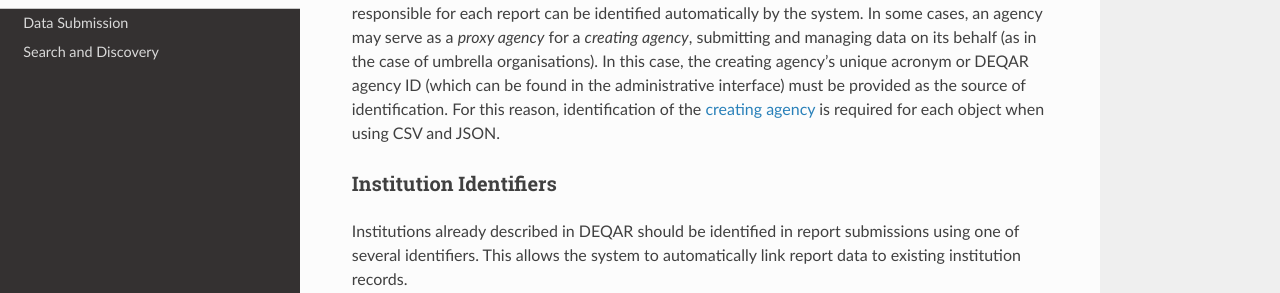
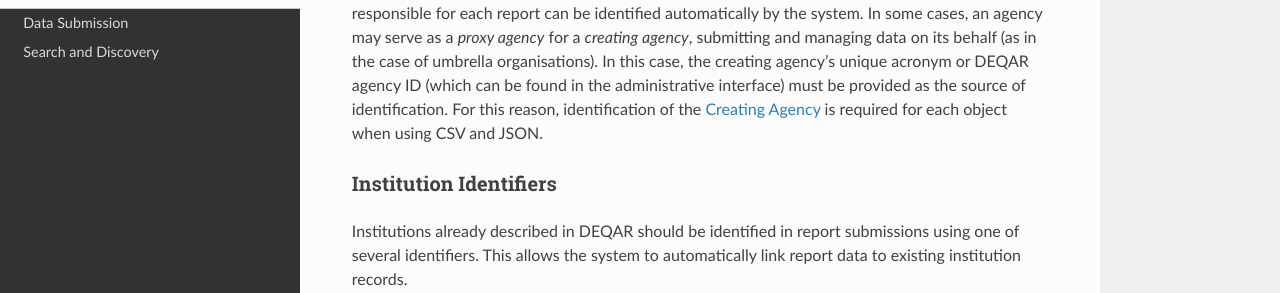
Before and after one commit to EQAR/deqar-docs, an MkDocs documentation site: the page built from docs/architecture_data_model.md, in a window 1280 px wide and 900 px high, scrolled down 3247 px. Shown: the part 158-451 px from the top of the window. Built offline with MkDocs 1.6.1, drawn with Linux system fonts in a browser that asks for light colours; nearby versions of some CDN libraries; old or Windows-style settings are respelled for this version of MkDocs.

```diff
--- a/docs/architecture_data_model.md
+++ b/docs/architecture_data_model.md
@@ -60,7 +60,7 @@ The identification of each entity type is explained in detail below.
 
 ### Agency Identifiers
 
-Authentication is required before the submission and update of data and files. Thus, the agency responsible for each report can be identified automatically by the system. In some cases, an agency may serve as a *proxy agency* for a *creating agency*, submitting and managing data on its behalf (as in the case of umbrella organisations). In this case, the creating agency’s unique acronym or DEQAR agency ID (which can be found in the administrative interface) must be provided as the source of identification. For this reason, identification of the [creating agency](data.submission.md#report-creation) is required for each object when using CSV and JSON.
+Authentication is required before the submission and update of data and files. Thus, the agency responsible for each report can be identified automatically by the system. In some cases, an agency may serve as a *proxy agency* for a *creating agency*, submitting and managing data on its behalf (as in the case of umbrella organisations). In this case, the creating agency’s unique acronym or DEQAR agency ID (which can be found in the administrative interface) must be provided as the source of identification. For this reason, identification of the [Creating Agency](data_submission.md#report-creation) is required for each object when using CSV and JSON.
 
 ### Institution Identifiers
 
```
